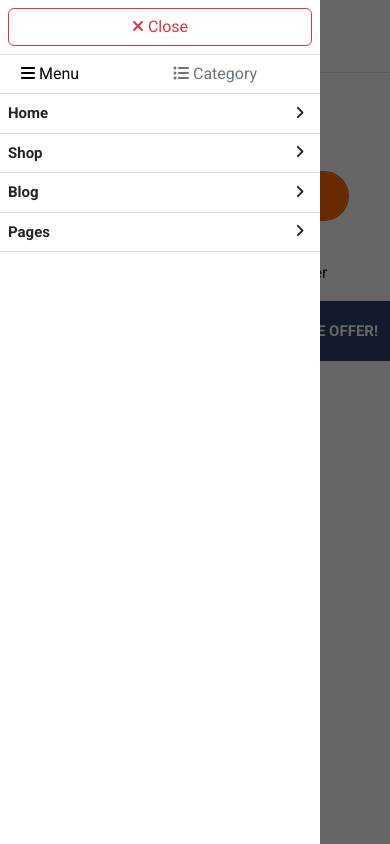
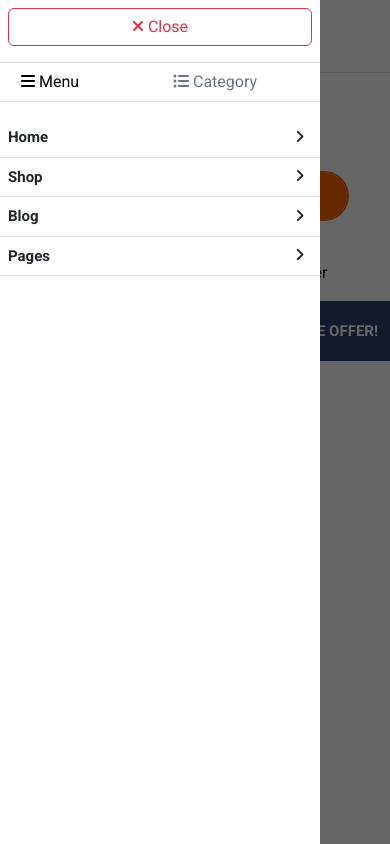
Before and after one commit to LeaReXx/Bakan-shop, a React (Create React App) app: page / in a window 390 px wide. Both pictures are taken after a click on the element 27 px from the left and 331 px from the top of the page. Built offline with nearby package versions, Linux system fonts and the light colour scheme.

Commit message:
added margin to mobile menu parent

```diff
--- a/src/Header/Navigation.js
+++ b/src/Header/Navigation.js
@@ -789,7 +789,7 @@ export default class Navigation extends PureComponent {
                   <FontAwesomeIcon icon="fa-solid fa-xmark" /> Close
                 </button>
               </div>
-              <div className="pb-5 mb-5">
+              <div className="mt-3 pb-5 mb-5">
                 <div className="border-1 border-top border-bottom px-2">
                   <button
                     className={`btn text-muted w-50 text-start ${
@@ -814,6 +814,7 @@ export default class Navigation extends PureComponent {
                     <FontAwesomeIcon icon="fa-solid fa-list-ul" /> Category
                   </button>
                 </div>
+                <div className="mt-3">
                   <div
                     className={`d-none ${
                       this.state.mobileMenuActiveCat === "menu"
@@ -1475,6 +1476,7 @@ export default class Navigation extends PureComponent {
                 </div>
               </div>
             </div>
+          </div>
         </nav>
       </>
     );
```
Lines whose indentation alone changed are shown as unchanged.
